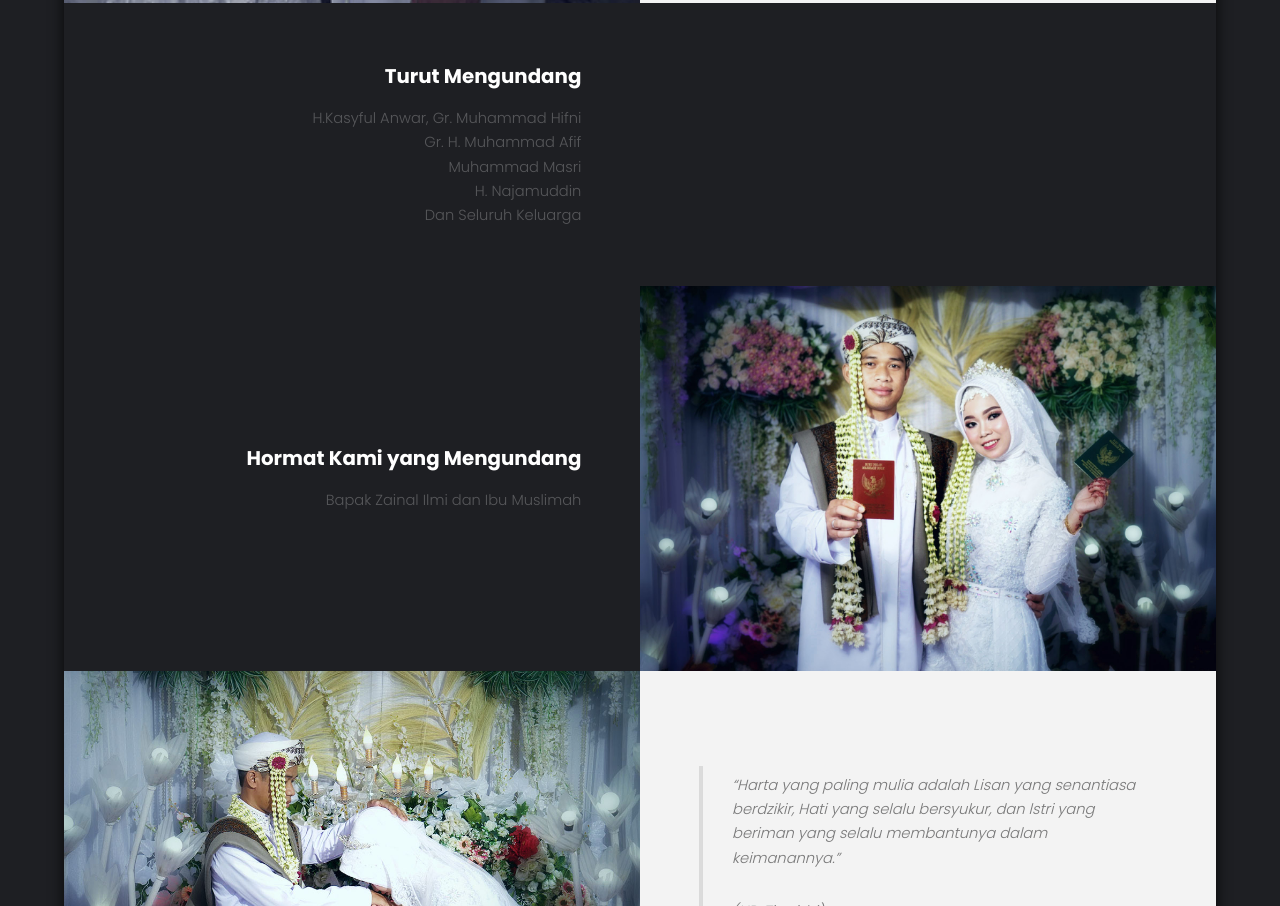
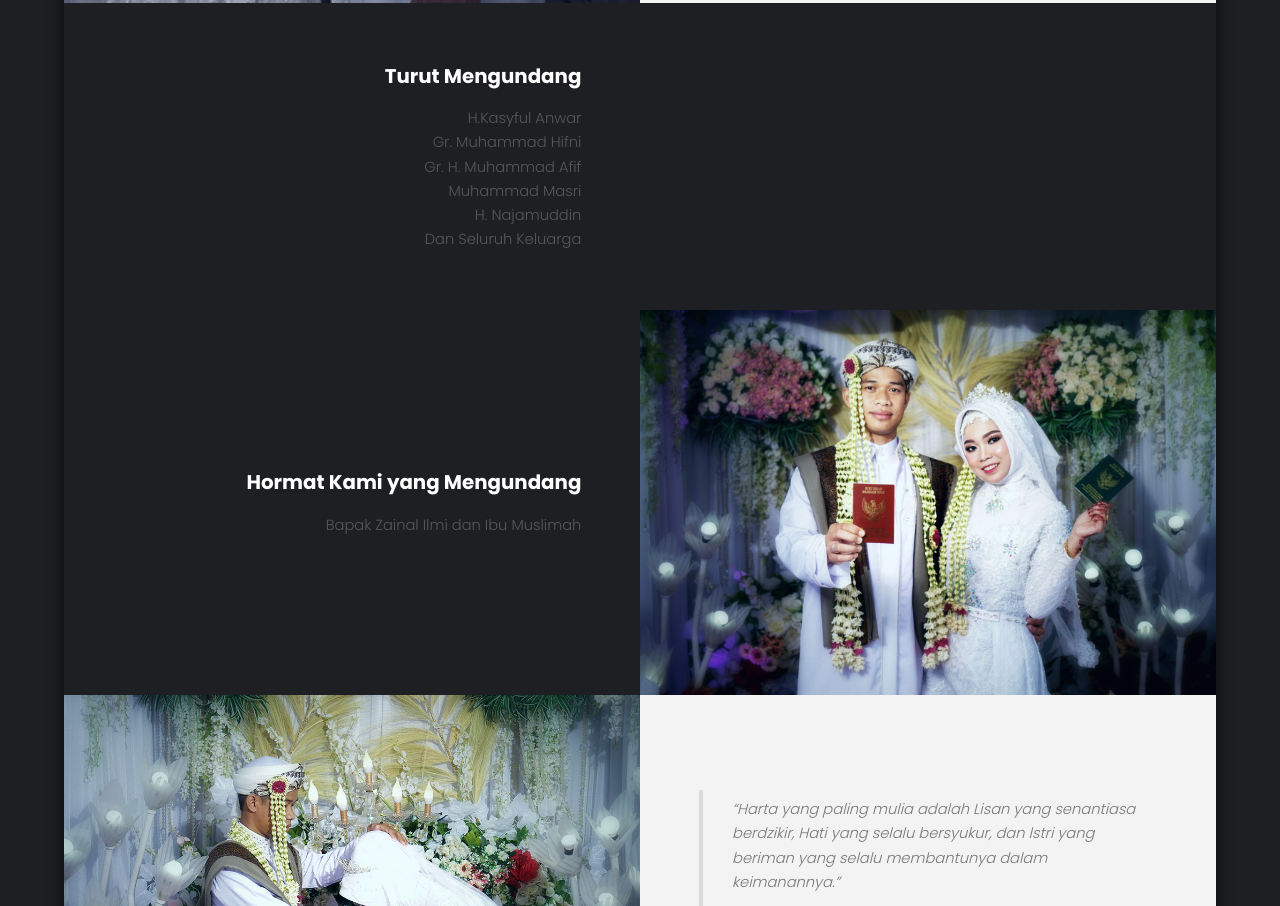
Before and after one commit to shunici/rahim, a plain HTML site: page index.html in a window 1280 px wide. Shown: the part 5088-5994 px from the top of the page. Drawn offline with Linux system fonts and the light colour scheme; files whose address does not match are found by name.

Commit message:
Update index.html

```diff
--- a/index.html
+++ b/index.html
@@ -101,7 +101,7 @@
 						<div class="spotlight alt">
 							<div  class="inner">
 								<h3>Turut Mengundang</h3>
-							<p>H.Kasyful Anwar, Gr. Muhammad Hifni <br>
+							<p>H.Kasyful Anwar <br> Gr. Muhammad Hifni <br>
 								Gr. H. Muhammad Afif <br> Muhammad Masri <br>
 								H. Najamuddin <br> Dan Seluruh Keluarga</p>
 							</div>
```
